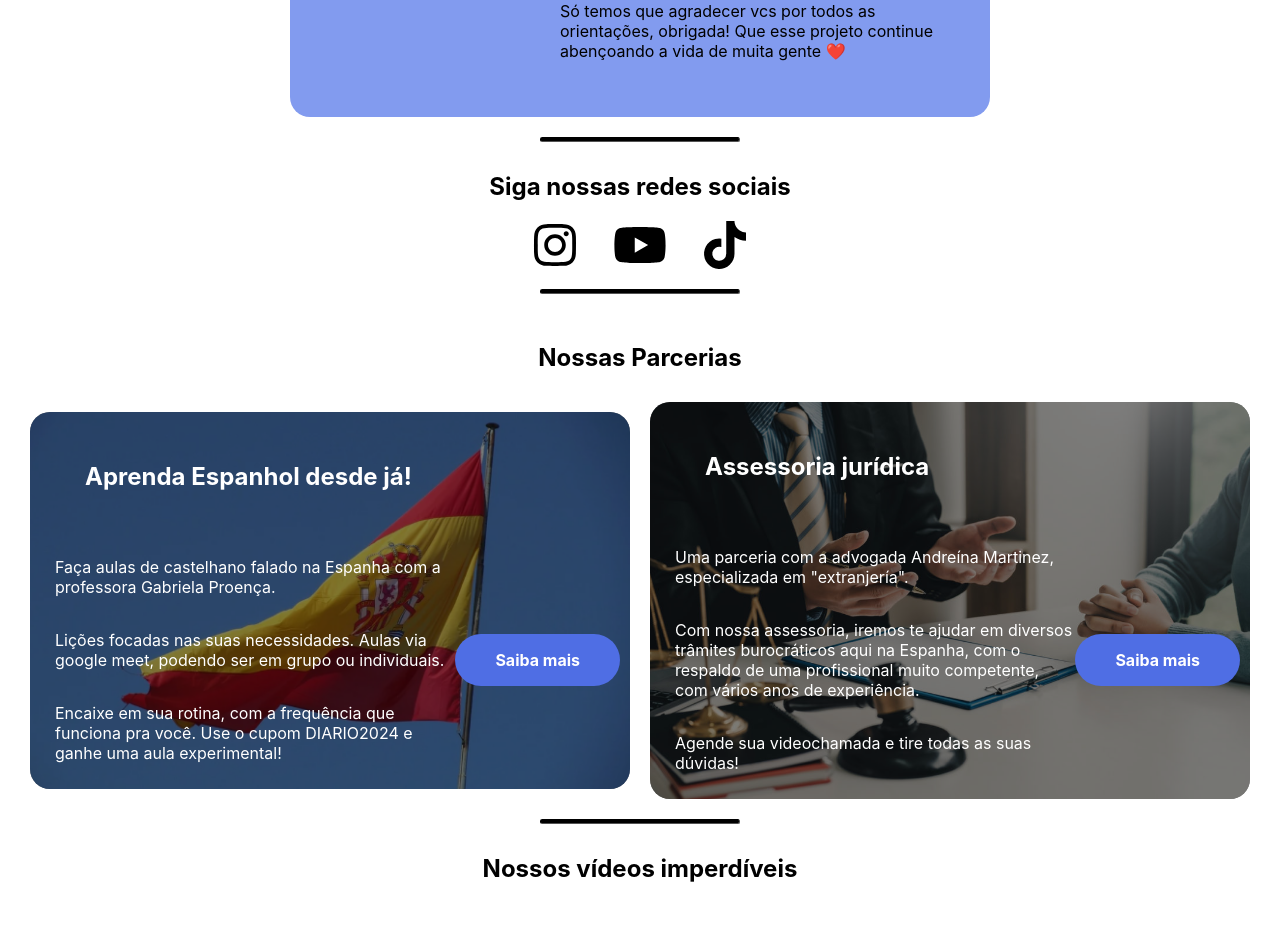
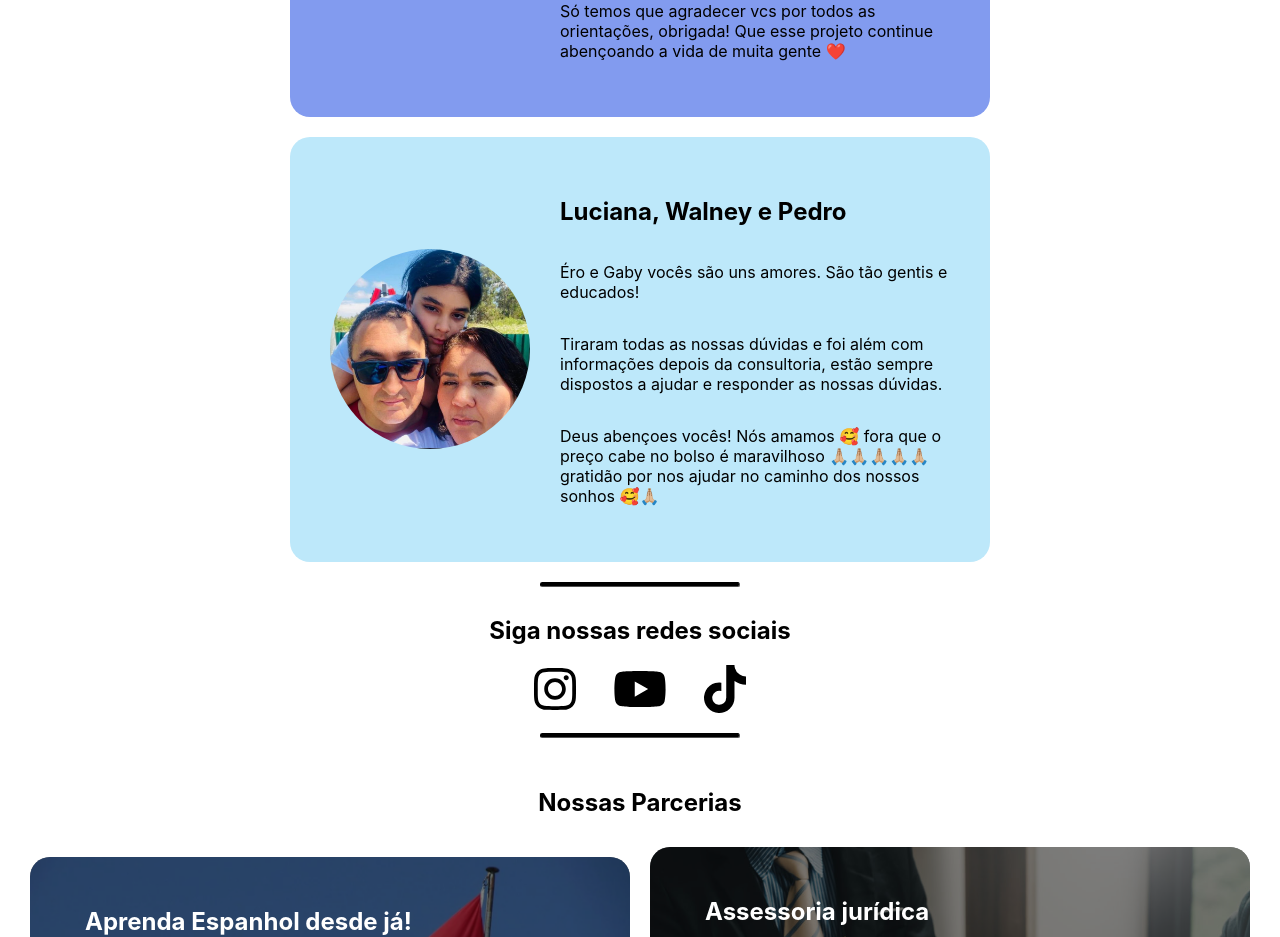
Before and after one commit to rrnazario/blog-builder, a React (Create React App) app: page / in a window 1280 px wide. Shown: the part 4920-5857 px from the top of the page. Built offline with nearby package versions, Linux system fonts and the light colour scheme; no server answers; grey boxes are pictures that could not be loaded.

Commit message:
Update clients.tsx

```diff
--- a/src/features/clients.tsx
+++ b/src/features/clients.tsx
@@ -87,6 +87,27 @@ export default function Clients() {
                 onClick={() => navigator(pageRoutes.FORMULARIO)}
             />
 
+            <PresentationCard
+                hideButton
+                id="sobre"
+                key={123}
+                pictureRound={'100px'}
+                pictureWidth={'200px'}
+                pictureHeight={'200px'}
+                buttonCaption="+ Assessoria"
+                pictureUrl="/luciana-walney-pedro.png"
+                title="Luciana, Walney e Pedro"
+                summary={[
+                    "Éro e Gaby vocês são uns amores. São tão gentis e educados!",
+                    "Tiraram todas as nossas dúvidas e foi além com informações depois da consultoria, estão sempre dispostos a ajudar e responder as nossas dúvidas.",
+                    "Deus abençoes vocês! Nós amamos 🥰 fora que o preço cabe no bolso é maravilhoso 🙏🏼🙏🏼🙏🏼🙏🏼🙏🏼 gratidão por nos ajudar no caminho dos nossos sonhos 🥰🙏🏼"]}
+                style={{
+                    maxWidth: '700px',
+                    backgroundColor: '#BDE8FA'
+                }}
+                onClick={() => navigator(pageRoutes.FORMULARIO)}
+            />
+
         </div>
     </>
 }
```
